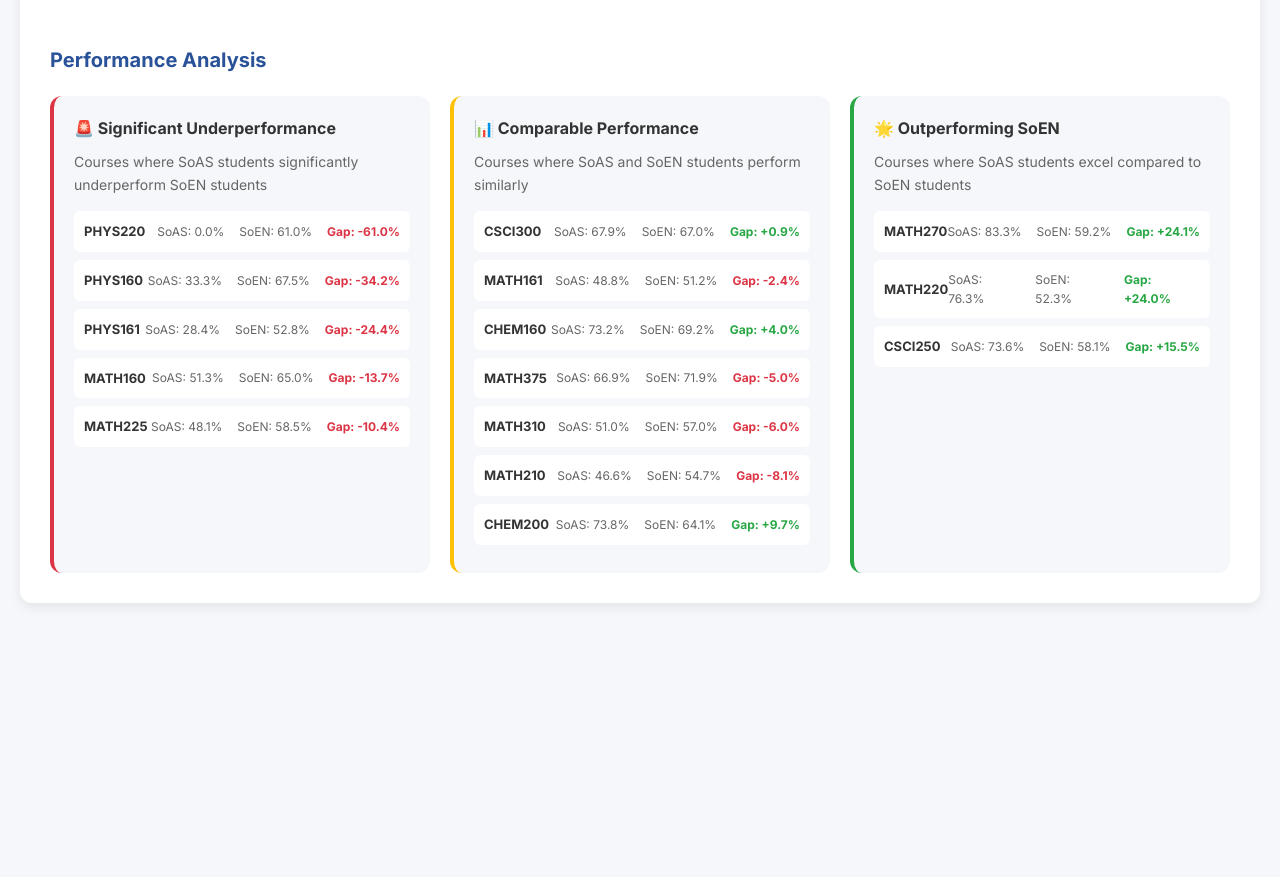
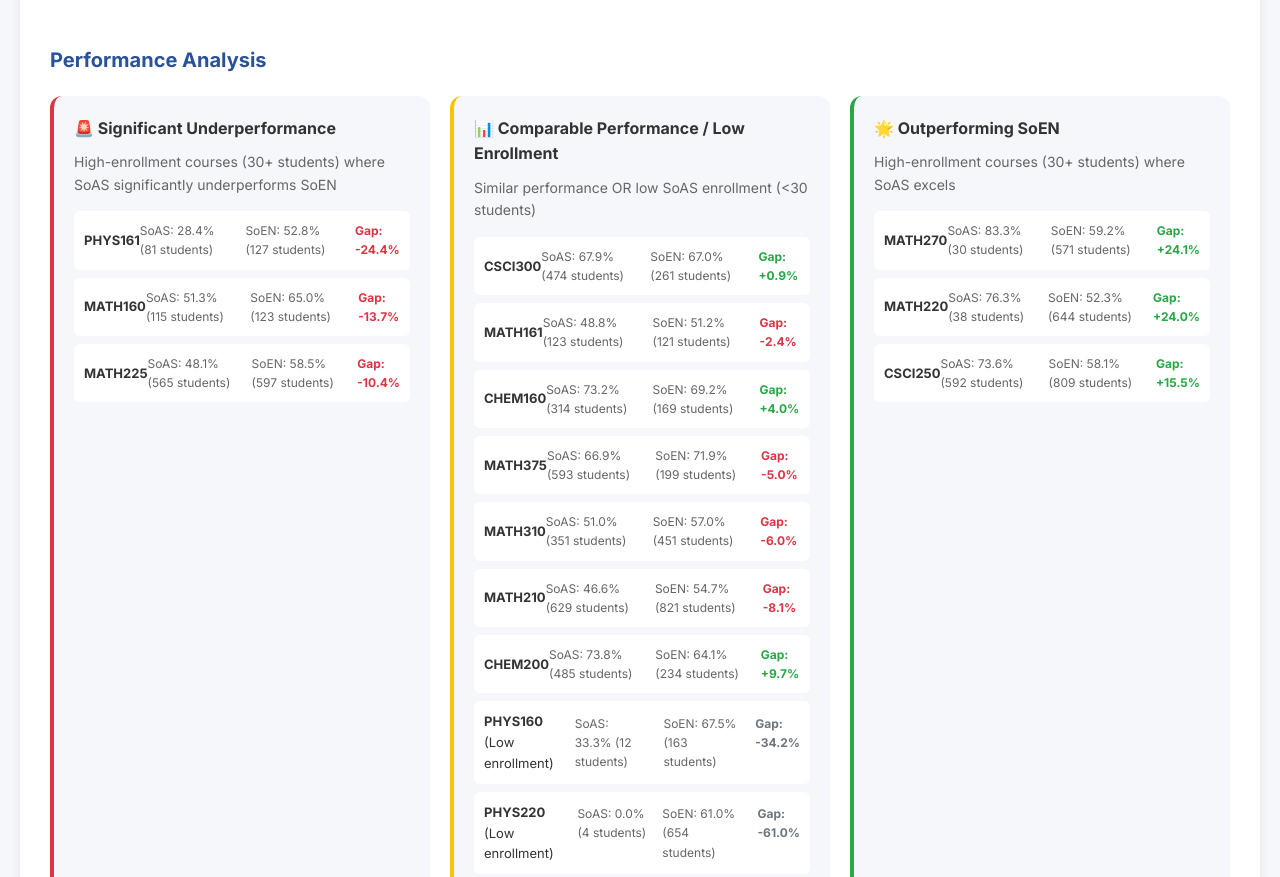
Before and after one commit to Institutional-Analytics/SoAS_Performance, a plain HTML site: page index.html in a window 1280 px wide. Shown: the part 1065-1942 px from the top of the page. Before the commit the page ends 1708 px from the top, so only its background shows below. Drawn offline with nearby package versions, Linux system fonts and the light colour scheme.

Commit message:
Add files via upload

```diff
--- a/index.html
+++ b/index.html
@@ -515,17 +515,17 @@
                     <div class="risk-category-grid">
                         <div class="risk-category high-impact-low-performance">
                             <h4>🚨 Significant Underperformance</h4>
-                            <p>Courses where SoAS students significantly underperform SoEN students</p>
+                            <p>High-enrollment courses (30+ students) where SoAS significantly underperforms SoEN</p>
                             <div id="high-risk-courses"></div>
                         </div>
                         <div class="risk-category low-impact-low-performance">
-                            <h4>📊 Comparable Performance</h4>
-                            <p>Courses where SoAS and SoEN students perform similarly</p>
+                            <h4>📊 Comparable Performance / Low Enrollment</h4>
+                            <p>Similar performance OR low SoAS enrollment (<30 students)</p>
                             <div id="medium-risk-courses"></div>
                         </div>
                         <div class="risk-category high-performance">
                             <h4>🌟 Outperforming SoEN</h4>
-                            <p>Courses where SoAS students excel compared to SoEN students</p>
+                            <p>High-enrollment courses (30+ students) where SoAS excels</p>
                             <div id="low-risk-courses"></div>
                         </div>
                     </div>
@@ -915,7 +915,7 @@
                         data: comparisonData.map(c => ({
                             x: c.performanceGap,
                             y: c.soasEnrollment,
-                            r: 10 + Math.sqrt(c.totalEnrollment / 50) * 5 // Bubble size based on total enrollment
+                            r: 10 + Math.sqrt(c.totalEnrollment) * 3 // Minimum size 10, then scale up
                         })),
                         backgroundColor: comparisonData.map(c => {
                             if (c.performanceGap < -10) return 'rgba(220, 53, 69, 0.6)';
@@ -1019,10 +1019,17 @@
                 }
             });
 
-            // Categorize courses
-            const underperforming = comparisonData.filter(c => c.performanceGap < -10);
-            const comparable = comparisonData.filter(c => c.performanceGap >= -10 && c.performanceGap <= 10);
-            const outperforming = comparisonData.filter(c => c.performanceGap > 10);
+            // Categorize courses with enrollment consideration
+            const underperforming = comparisonData.filter(c =>
+                c.performanceGap < -10 && c.soasEnrollment >= 30  // Only consider if 30+ SoAS students
+            );
+            const comparable = comparisonData.filter(c =>
+                (c.performanceGap >= -10 && c.performanceGap <= 10) ||
+                c.soasEnrollment < 30  // Small enrollments go here regardless of gap
+            );
+            const outperforming = comparisonData.filter(c =>
+                c.performanceGap > 10 && c.soasEnrollment >= 30  // Only consider if 30+ SoAS students
+            );
 
             // Display categorized courses
             displayComparisonCategory('high-risk-courses', underperforming, 'underperforming');
@@ -1042,13 +1049,16 @@
 
             courses.forEach(course => {
                 const gapDisplay = (course.performanceGap > 0 ? '+' : '') + course.performanceGap.toFixed(1);
+                const enrollmentNote = course.soasEnrollment < 30 ? ' (Low enrollment)' : '';
+                const gapColor = course.soasEnrollment < 30 ? '#6c757d' : (course.performanceGap > 0 ? '#28a745' : '#dc3545');
+
                 html += `
                     <div class="course-risk-item">
-                        <span><strong>${course.course}</strong></span>
+                        <span><strong>${course.course}</strong>${enrollmentNote}</span>
                         <div class="metrics">
-                            <span>SoAS: ${course.soasPassRate.toFixed(1)}%</span>
-                            <span>SoEN: ${course.soenPassRate.toFixed(1)}%</span>
-                            <span style="font-weight: bold; color: ${course.performanceGap > 0 ? '#28a745' : '#dc3545'}">Gap: ${gapDisplay}%</span>
+                            <span>SoAS: ${course.soasPassRate.toFixed(1)}% (${course.soasEnrollment} students)</span>
+                            <span>SoEN: ${course.soenPassRate.toFixed(1)}% (${course.soenEnrollment} students)</span>
+                            <span style="font-weight: bold; color: ${gapColor}">Gap: ${gapDisplay}%</span>
                         </div>
                     </div>
                 `;
@@ -1193,6 +1203,7 @@
                         <th>SoAS Pass Rate</th>
                         <th>Best Other School</th>
                         <th>Performance Gap</th>
+                        <th>SoAS Enrollment</th>
                         <th>SoAS W/AW Rate</th>
                     </tr>
                 </thead>
@@ -1219,8 +1230,10 @@
                         gapAnalysis.push({
                             course: courseCode,
                             soasRate: soasData.pass_rate,
+                            soasEnrollment: soasData.total_enrollments,
                             bestOtherSchool: bestOther.school,
                             bestOtherRate: bestOther.pass_rate,
+                            bestOtherEnrollment: bestOther.total_enrollments,
                             gap: gap,
                             soasWAW: soasData.waw_rate
                         });
@@ -1234,13 +1247,15 @@
             gapAnalysis.forEach(item => {
                 const gapClass = item.gap >= 0 ? 'gap-positive' : 'gap-negative';
                 const gapSymbol = item.gap >= 0 ? '+' : '';
+                const enrollmentNote = item.soasEnrollment < 30 ? ' ⚠️' : '';
 
                 html += `
                     <tr>
                         <td><strong>${item.course}</strong></td>
-                        <td>${item.soasRate.toFixed(1)}%</td>
-                        <td>${item.bestOtherSchool}: ${item.bestOtherRate.toFixed(1)}%</td>
+                        <td>${item.soasRate.toFixed(1)}% (${item.soasEnrollment} students)</td>
+                        <td>${item.bestOtherSchool}: ${item.bestOtherRate.toFixed(1)}% (${item.bestOtherEnrollment} students)</td>
                         <td class="performance-gap ${gapClass}">${gapSymbol}${item.gap.toFixed(1)}%</td>
+                        <td>${item.soasEnrollment}${enrollmentNote}</td>
                         <td>${item.soasWAW.toFixed(1)}%</td>
                     </tr>
                 `;
```
